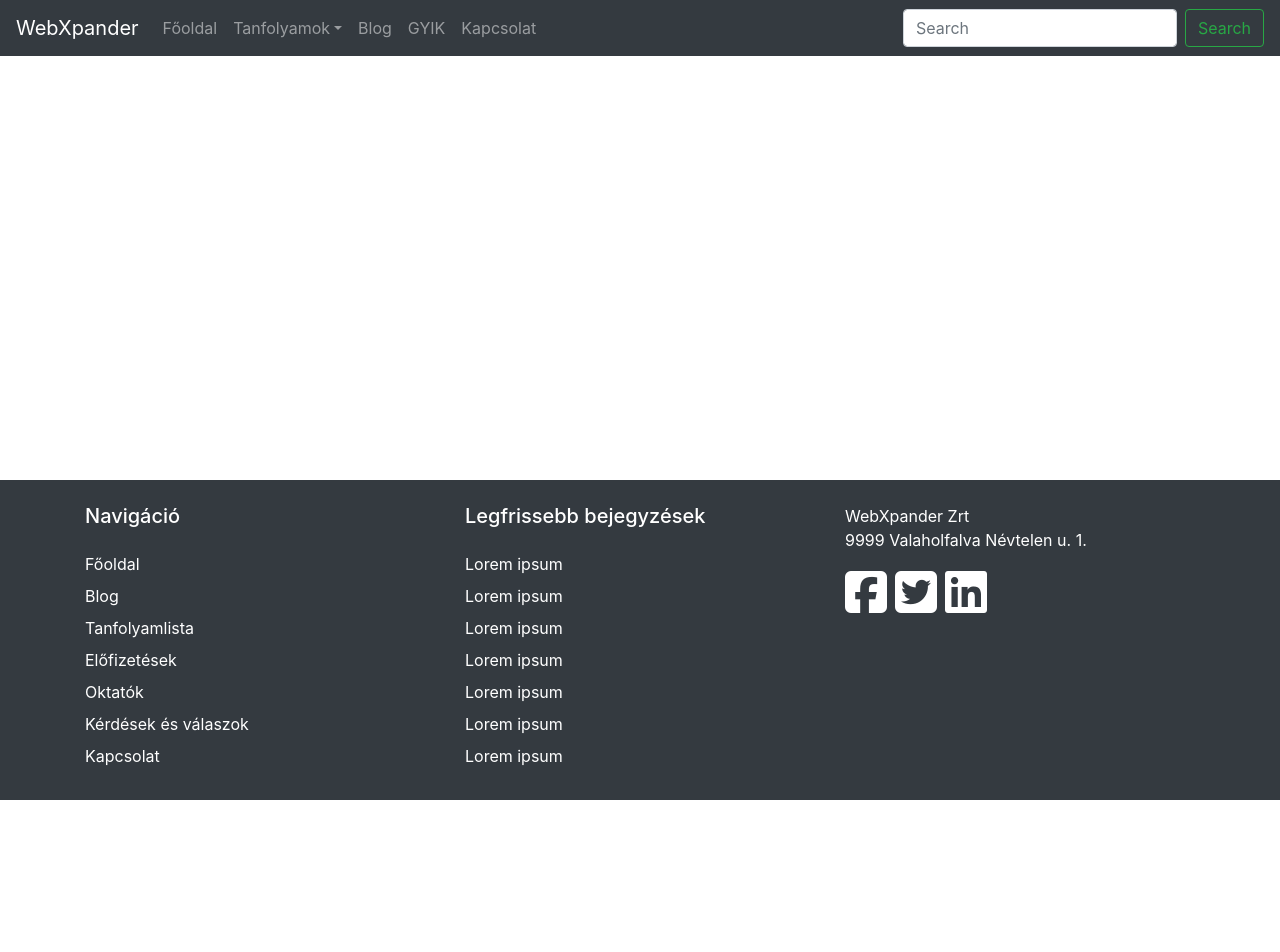
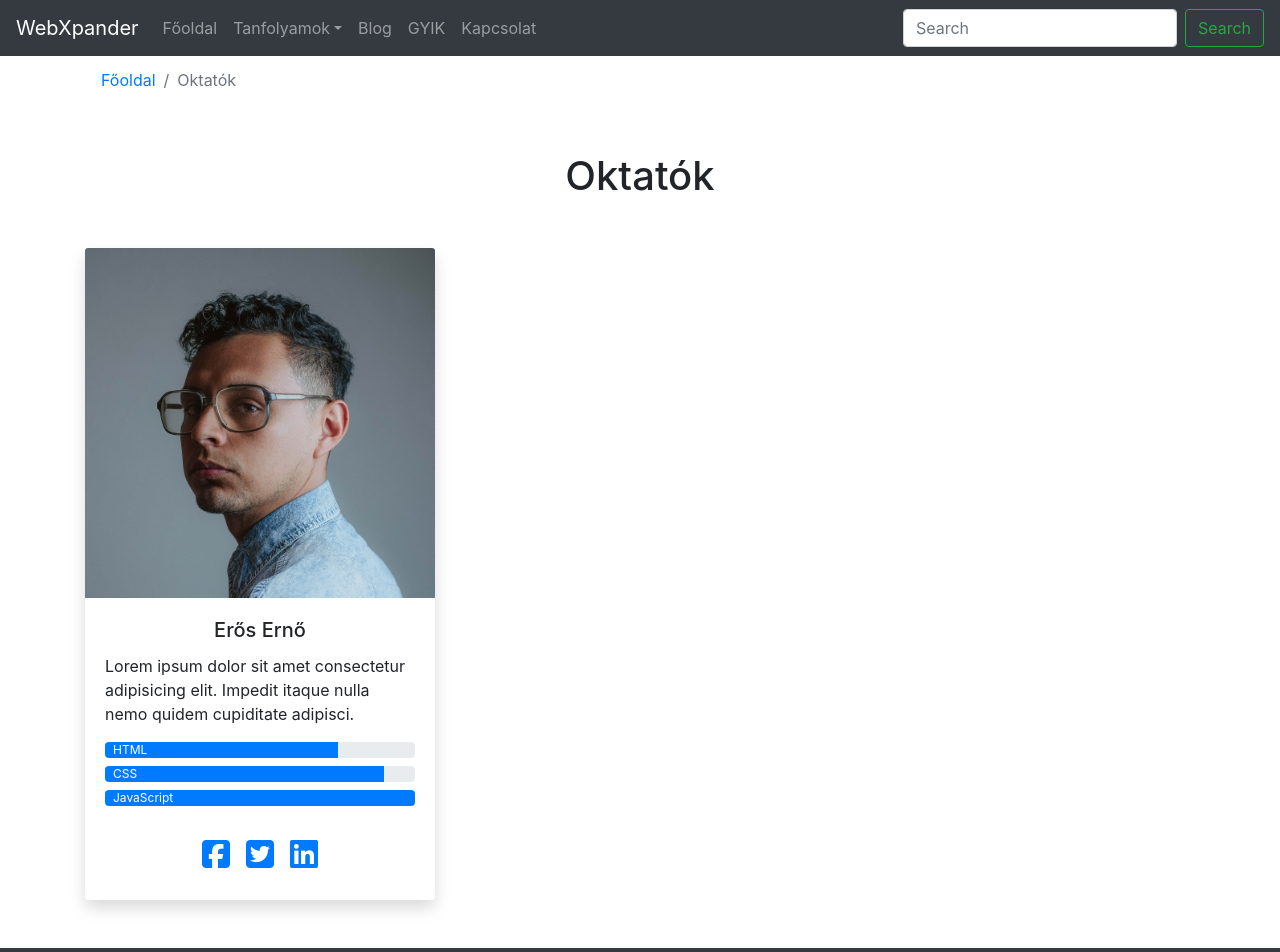
Before and after one commit to Nandmin/BootStrap, a plain HTML site: page oktatok.html in a window 1280 px wide. Shown: the top 952 px of the page. Before the commit the page ends 800 px from the top, so only its background shows below. Drawn offline with nearby package versions, Linux system fonts and the light colour scheme.

Commit message:
oktatói kártyák

```diff
--- a/oktatok.html
+++ b/oktatok.html
@@ -53,6 +53,68 @@
                 </form>
             </div>
         </nav>
+        <header>
+            <section>
+                <div class="container">
+                    <nav aria-label="breadcrumb">
+                        <ol class="breadcrumb bg-white mb-0">
+                        <li class="breadcrumb-item"><a href="./index.html">Főoldal</a></li>
+                        <li class="breadcrumb-item active" aria-current="page">Oktatók</li>
+                        </ol>
+                    </nav>
+                </div>
+            </section>
+            <section>
+        </header>
+
+        <main>
+            <section class="py-5">
+                <div class="container">
+                    <h1 class="mb-5 text-center">Oktatók</h1>
+                    <div class="row">
+                        <div class="col-md-4 mb-4 mb-md-0">
+                            <div class="card border-0 shadow">
+                                <img src="./img/csapat/eros-erno.jpg" alt="Erős Ernő" class="card-img-top">
+                                <div class="card-body">
+                                    <h5 class="card-title text-center">Erős Ernő</h5>
+                                    <p class="card-text">Lorem ipsum dolor sit amet consectetur adipisicing elit. Impedit itaque nulla nemo quidem cupiditate adipisci.</p>
+                                    <div>
+                                        <div class="progress mt-2">
+                                            <!-- padding-left
+                                            mt: margin-top -->
+                                            <div class="progress-bar text-left pl-2" role="progressbar" style="width: 75%;" aria-valuenow="75" aria-valuemin="0" aria-valuemax="100">HTML</div>
+                                        </div>
+                                        <div class="progress mt-2">
+                                            <div class="progress-bar text-left pl-2" role="progressbar" style="width: 90%;" aria-valuenow="90" aria-valuemin="0" aria-valuemax="100">CSS</div>
+                                        </div>
+                                        <div class="progress mt-2">
+                                            <div class="progress-bar text-left pl-2" role="progressbar" style="width: 100%;" aria-valuenow="100" aria-valuemin="0" aria-valuemax="100">JavaScript</div>
+                                        </div>
+                                    </div>
+                                    <!-- A nav elemek alapból flexbox-ként vannak megjelenítve, ezért a középre rendezés justify-content-center-rel történik -->
+                                    <nav class="nav mt-4 justify-content-center">
+                                        <!-- leehtne a footerből is másolni -->
+                                        <a href="" class="nav-link p-2" data-toggle="tooltip" data-placement="top" data-original-title="FaceBook" title="">
+                                        <i class="fab fa-facebook-square fa-2x" aria-hidden="true"></i>
+                                        <span class="sr-only">Link Erőss Ernő facebook oldalára</span></a>
+
+                                        <a href="" class="nav-link p-2" data-toggle="tooltip" data-placement="top" data-original-title="Twitter" title="">
+                                            <i class="fab fa-twitter-square fa-2x" aria-hidden="true"></i>
+                                            <span class="sr-only">Link Erőss Ernő twitter oldalára</span></a>
+
+                                        <a href="" class="nav-link p-2" data-toggle="tooltip" data-placement="top" data-original-title="LinkedIn" title="">
+                                        <i class="fab fa-linkedin fa-2x" aria-hidden="true"></i>
+                                        <span class="sr-only">Link Erőss Ernő linkedin oldalára</span></a>
+                                    </nav>
+                                </div>
+                            </div>
+                        </div>
+                        <div class="col-md-4"></div>
+                        <div class="col-md-4"></div>
+                    </div>
+                </div>
+            </section>
+        </main>
 
         <footer class="py-4 text-white text-center text-md-left bg-dark mt-auto">
             <div class="container">
```
